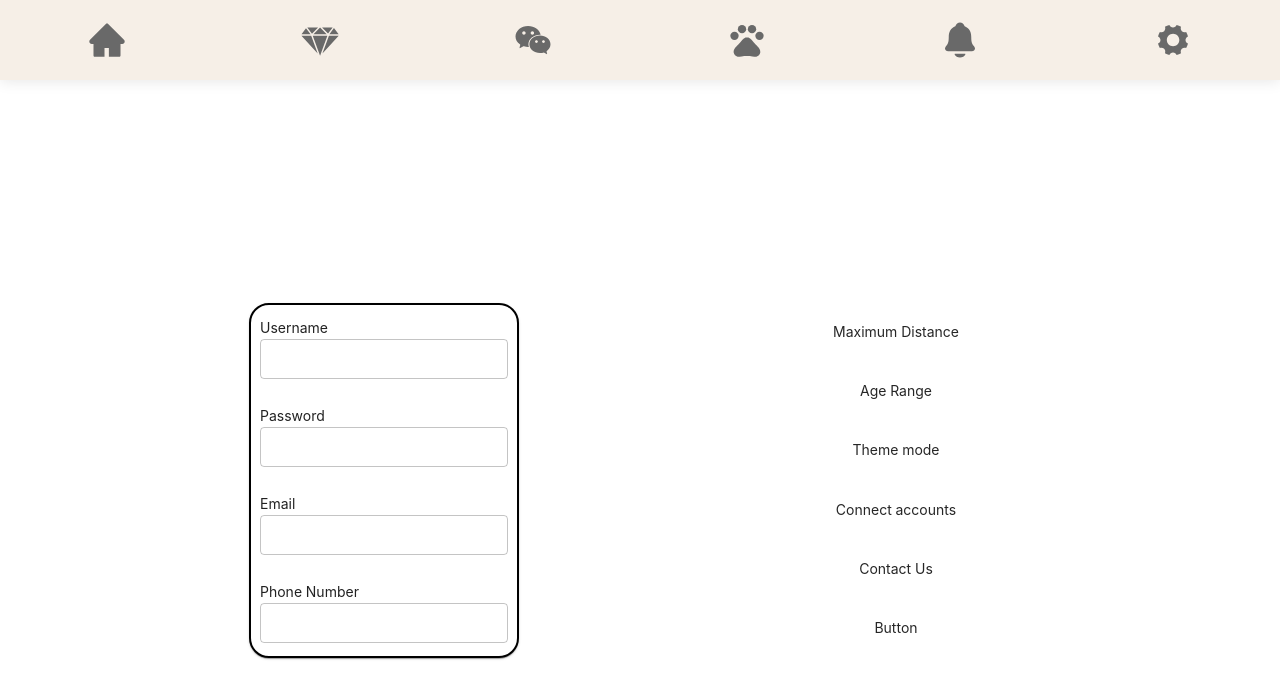
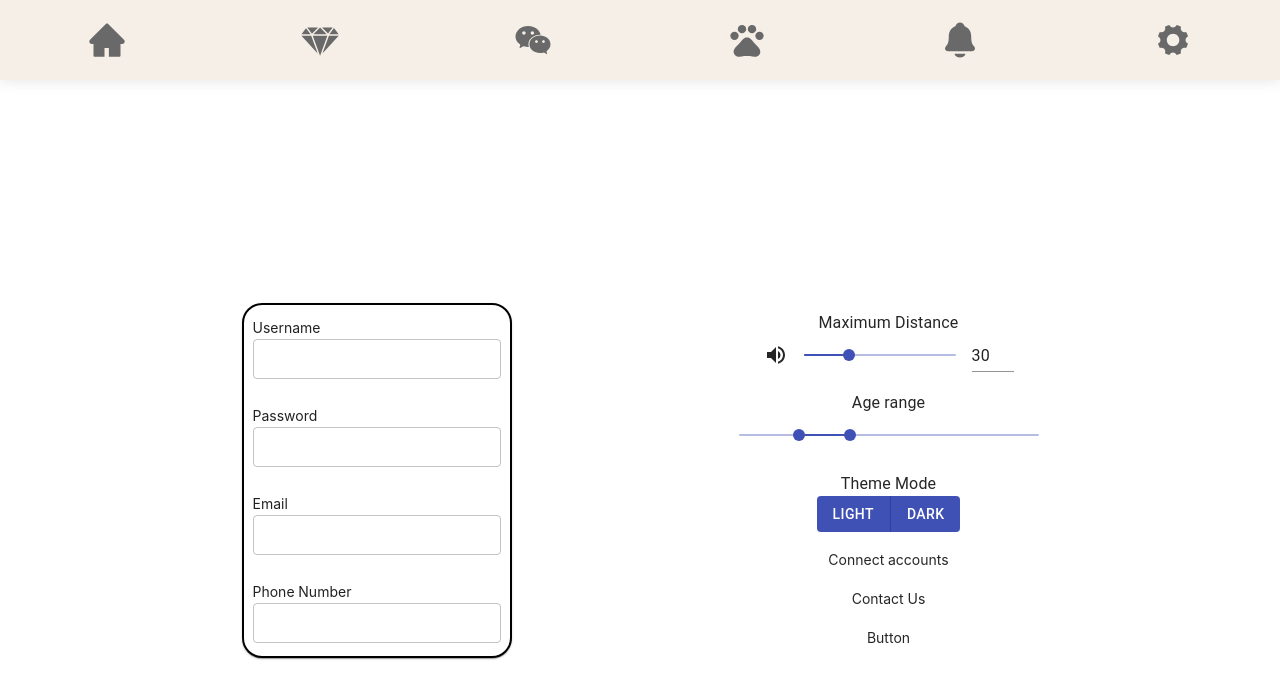
Before and after one commit to mello9999/DD-Dinner-Dog, a React (Create React App) app in the folder frontend/: page /setting in a window 1280 px wide. Shown: the top 698 px of the page. Built offline with nearby package versions, Linux system fonts and the light colour scheme.

Commit message:
Eye 9 Nov 20 -2nd

```diff
--- /dev/null
+++ b/frontend/src/components/pages/setting/AgeRange.js
@@ -0,0 +1,38 @@
+import React from 'react';
+import { makeStyles } from '@material-ui/core/styles';
+import Typography from '@material-ui/core/Typography';
+import Slider from '@material-ui/core/Slider';
+
+const useStyles = makeStyles({
+  root: {
+    width: 300,
+  },
+});
+
+function valuetext(value) {
+  return `${value}`;
+}
+
+export default function AgeRangeSlider() {
+  const classes = useStyles();
+  const [value, setValue] = React.useState([20, 37]);
+
+  const handleChange = (event, newValue) => {
+    setValue(newValue);
+  };
+
+  return (
+    <div className={classes.root}>
+      <Typography id="range-slider" gutterBottom>
+        Age range
+      </Typography>
+      <Slider
+        value={value}
+        onChange={handleChange}
+        valueLabelDisplay="auto"
+        aria-labelledby="range-slider"
+        getAriaValueText={valuetext}
+      />
+    </div>
+  );
+}
--- /dev/null
+++ b/frontend/src/components/pages/setting/DistanceSlider.js
@@ -0,0 +1,73 @@
+import React from 'react';
+import { makeStyles } from '@material-ui/core/styles';
+import Grid from '@material-ui/core/Grid';
+import Typography from '@material-ui/core/Typography';
+import Slider from '@material-ui/core/Slider';
+import Input from '@material-ui/core/Input';
+import VolumeUp from '@material-ui/icons/VolumeUp';
+
+const useStyles = makeStyles({
+  root: {
+    width: 250,
+  },
+  input: {
+    width: 42,
+  },
+});
+
+export default function DistanceSlider() {
+  const classes = useStyles();
+  const [value, setValue] = React.useState(30);
+
+  const handleSliderChange = (event, newValue) => {
+    setValue(newValue);
+  };
+
+  const handleInputChange = (event) => {
+    setValue(event.target.value === '' ? '' : Number(event.target.value));
+  };
+
+  const handleBlur = () => {
+    if (value < 0) {
+      setValue(0);
+    } else if (value > 100) {
+      setValue(100);
+    }
+  };
+
+  return (
+    <div className={classes.root}>
+      <Typography id="input-slider" gutterBottom>
+      Maximum Distance
+      </Typography>
+      <Grid container spacing={2} alignItems="center">
+        <Grid item>
+          <VolumeUp />
+        </Grid>
+        <Grid item xs>
+          <Slider
+            value={typeof value === 'number' ? value : 0}
+            onChange={handleSliderChange}
+            aria-labelledby="input-slider"
+          />
+        </Grid>
+        <Grid item>
+          <Input
+            className={classes.input}
+            value={value}
+            margin="dense"
+            onChange={handleInputChange}
+            onBlur={handleBlur}
+            inputProps={{
+              step: 10,
+              min: 0,
+              max: 100,
+              type: 'number',
+              'aria-labelledby': 'input-slider',
+            }}
+          />
+        </Grid>
+      </Grid>
+    </div>
+  );
+}
--- a/frontend/src/components/pages/setting/Setting.js
+++ b/frontend/src/components/pages/setting/Setting.js
@@ -4,6 +4,9 @@ import { makeStyles } from '@material-ui/core/styles';
 import Card from '@material-ui/core/Card';
 import TextField from '@material-ui/core/TextField';
 import FormLabel from '@material-ui/core/FormLabel';
+import DistanceSlider from '../setting/DistanceSlider';
+import AgeRangeSlider from '../setting/AgeRange';
+import ThemeModeButton from '../setting/ThemeModeButton';
 
 const useStyles = makeStyles({
     mainCard: {
@@ -84,13 +87,13 @@ export default function Setting() {
                 </Card>
                 <div className={styles.devCard}>
                     <div>
-                        Maximum Distance
+                        <DistanceSlider />
                     </div>
                     <div>
-                        Age Range
+                        <AgeRangeSlider />
                     </div>
                     <div>
-                        Theme mode
+                        <ThemeModeButton />
                     </div>
                     <div>
                         Connect accounts
--- /dev/null
+++ b/frontend/src/components/pages/setting/ThemeModeButton.js
@@ -0,0 +1,19 @@
+import React from 'react';
+import ButtonGroup from '@material-ui/core/ButtonGroup';
+import Button from '@material-ui/core/Button';
+import Typography from '@material-ui/core/Typography';
+
+export default function ThemeModeButton() {
+  return (
+    <div>
+    <Typography id="themeMode" >
+        Theme Mode
+    </Typography>
+    <ButtonGroup disableElevation variant="contained" color="primary">
+      <Button>Light</Button>
+      <Button>Dark</Button>
+    </ButtonGroup>
+
+    </div>
+  );
+}
```
